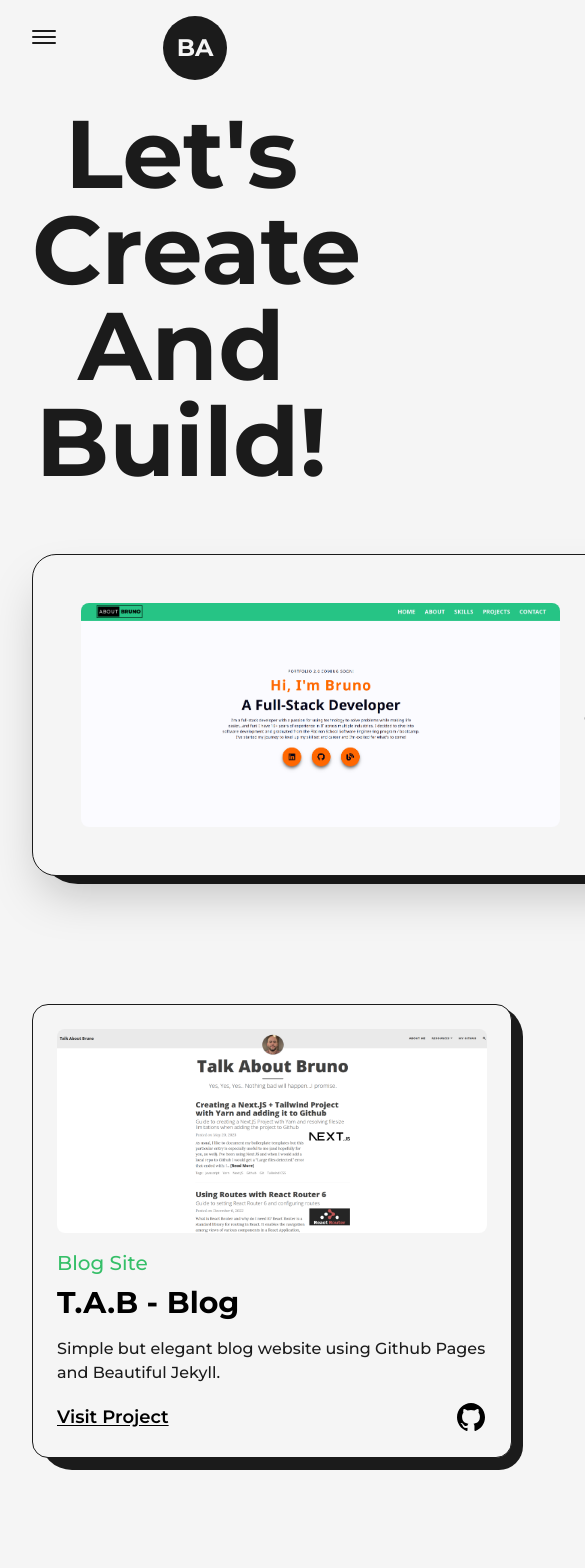
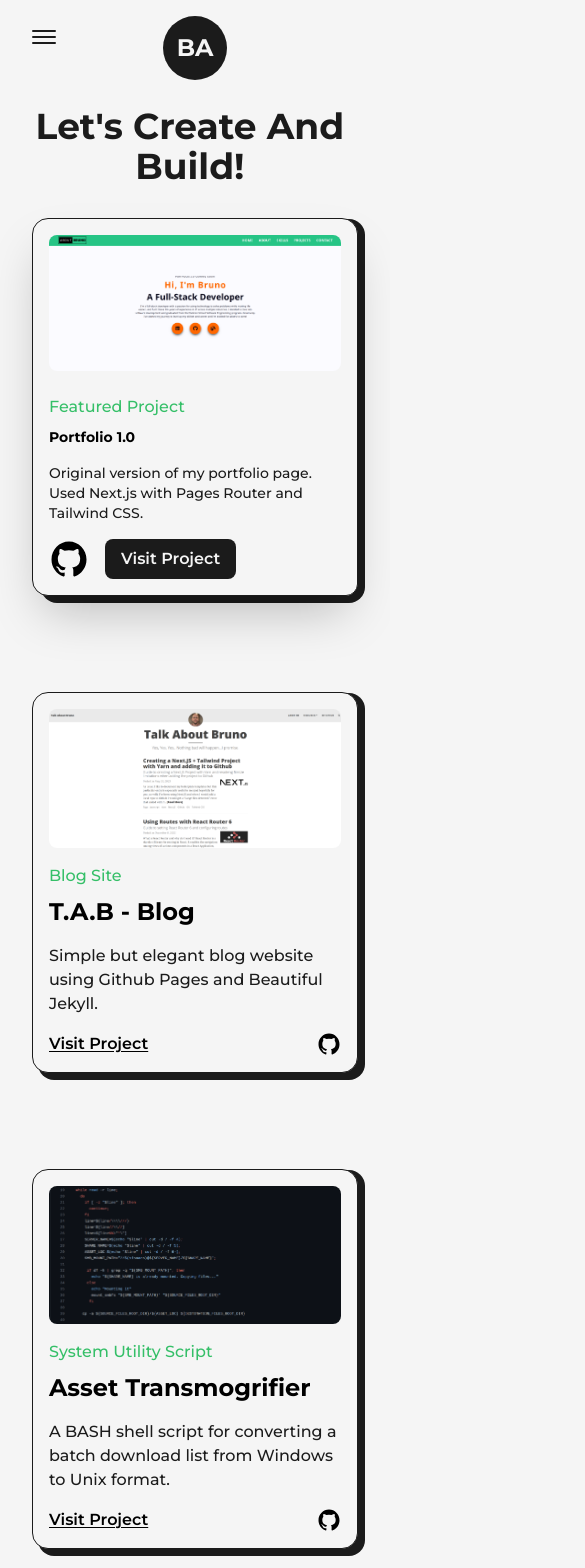
Before and after one commit to baguiar428/portfolio-2.0, a Next.js app: page /projects in a window 390 px wide. Shown: the top 1568 px of the page, 585 px wide, since content can reach past the window. Built offline with nearby package versions, Linux system fonts and the light colour scheme.

Commit message:
Completed responsive for projects page.Although something feels off about box styling.Revisit.

```diff
--- a/src/app/projects/page.js
+++ b/src/app/projects/page.js
@@ -24,13 +24,16 @@
 }) => {
   return (
     <article className="w-full flex items-center justify-between relative rounded-3xl rounded-br-2xl border border-solid border-dark bg-light shadow-2xl p-12
-    dark:bg-dark dark:border-light">
-      <div className="absolute top-0 -right-4 -z-10 w-[101%] h-[103%] rounded-[2.5rem] rounded-br-3xl bg-dark dark:bg-light" />
+    dark:bg-dark dark:border-light
+    lg:flex-col lg:p-8 xs:rounded-2xl xs:rounded-br-xl xs:p-4">
+      <div className="absolute top-0 -right-4 -z-10 w-[101%] h-[103%] rounded-[2.5rem] rounded-br-3xl bg-dark dark:bg-light
+      xs:-right-2 sm:h-[102%] xs:w-full xs:rounded-[1rem]" />
 
       <FramerLink
         href={website}
         target="_blank"
-        className="w-1/2 cursor-pointer overflow-hidden rounded-lg"
+        className="w-1/2 cursor-pointer overflow-hidden rounded-lg
+        lg:w-full"
         whileHover={{scale:1.01}}
         transition={{duration:0.2}}
       >
@@ -42,16 +45,17 @@
         sizes="(max-width: 768px) 100vw, (max-width: 1200px) 50vw, 50vw"
          />
       </FramerLink>
-      <div className="w-1/2 flex flex-col items-start justify-between pl-6">
-        <span className="text-primary font-medium text-xl">{type}</span>
+      <div className="w-1/2 flex flex-col items-start justify-between pl-6
+      lg:w-full lg:pl-0 lg:pt-6">
+        <span className="text-primary font-medium text-xl xs:text-base">{type}</span>
         <Link
           href={website}
           target="_blank"
           className="hover:underline underline-offset-2"
         >
-          <h2 className="my-2 w-full text-left text-4xl font-bold dark:text-light">{title}</h2>
+          <h2 className="my-2 w-full text-left text-4xl font-bold dark:text-light sm:text-sm">{title}</h2>
         </Link>
-        <p className="my-2 font-medium text-dark dark:text-light">{summary}</p>
+        <p className="my-2 font-medium text-dark dark:text-light sm:text-sm">{summary}</p>
         <div className="mt-2 flex items-center">
           <Link href={github} target="_blank" className="w-10">
             {" "}
@@ -62,7 +66,8 @@
             href={website}
             target="_blank"
             className="ml-4 rounded-lg bg-dark text-light p-2 px-6 text-lg font-semibold
-            dark:bg-light dark:text-dark"
+            dark:bg-light dark:text-dark
+            sm:px-4 sm:text-base"
           >
             Visit Project
           </Link>
@@ -74,8 +79,10 @@
 
 const Project = ({ title, type, summary, picture, website, github }) => {
   return (
-    <article className="w-full flex flex-col items-center justify-center rounded-2xl border border-solid border-dark bg-light p-6 relative dark:bg-dark dark:border-light">
-      <div className="absolute top-0 -right-3 -z-10 w-[101%] h-[103%] rounded-[2rem] rounded-br-3xl bg-dark dark:bg-light" />
+    <article className="w-full flex flex-col items-center justify-center rounded-2xl border border-solid border-dark bg-light p-6 relative dark:bg-dark dark:border-light
+    xs:p-4">
+      <div className="absolute top-0 -right-3 -z-10 w-[101%] h-[103%] rounded-[2rem] rounded-br-3xl bg-dark dark:bg-light
+      md:-right-2 md:w-[101%] xs:h-[102%] xs:rounded-[1rem]" />
 
       <FramerLink
         href={website}
@@ -88,13 +95,15 @@
         <Image src={picture} alt={title} className="w-full h-auto" />
       </FramerLink>
       <div className="w-full flex flex-col items-start justify-between mt-4">
-        <span className="text-primary font-medium text-xl">{type}</span>
+        <span className="text-primary font-medium text-xl
+        lg:text-lg md:text-base">{type}</span>
         <Link
           href={website}
           target="_blank"
           className="hover:underline underline-offset-2"
         >
-          <h2 className="my-2 w-full text-left text-3xl font-bold dark:text-light">{title}</h2>
+          <h2 className="my-2 w-full text-left text-3xl font-bold dark:text-light
+          lg:text-2xl">{title}</h2>
         </Link>
         <p className="my-2 font-medium text-dark dark:text-light">{summary}</p>
         <div className="w-full mt-2 flex items-center justify-between">
@@ -102,11 +111,12 @@
           <Link
             href={website}
             target="_blank"
-            className="text-lg font-semibold underline underline-offset-2 dark:text-light"
+            className="text-lg font-semibold underline underline-offset-2 dark:text-light
+            md:text-base"
           >
             Visit Project
           </Link>
-          <Link href={github} target="_blank" className="w-8">
+          <Link href={github} target="_blank" className="w-8 md:w-6">
             <GithubIcon />{" "}
           </Link>
         </div>
@@ -124,9 +134,11 @@
       </Head>
       <main className="w-full mb-16 flex flex-col items-center justify-center dark:text-light">
         <Layout className="pt-16">
-          <AnimatedText text="Let's Create and Build!" className="mb-16" />
+          <AnimatedText text="Let's Create and Build!" className="mb-16
+          lg:!text-7xl sm:mb-8 sm:!text-6xl xs:!text-4xl" />
 
-          <div className="grid grid-cols-12 gap-24 gap-y-32">
+          <div className="grid grid-cols-12 gap-24 gap-y-32
+          xl:gap-x-16 lg:gap-x-8 md:gap-y-24 sm:gap-x-0">
             <div className="col-span-12">
               <FeaturedProject
                 title="Portfolio 1.0"
@@ -138,7 +150,7 @@
               />
             </div>
             {/* For two side by side projects view use code below */}
-            <div className="col-span-6">
+            <div className="col-span-6 sm:col-span-12">
               <Project
                 title="T.A.B - Blog"
                 picture={blogPic}
@@ -148,7 +160,7 @@
                 github="https://github.com/baguiar428/Portfolio"
               />
             </div>
-            <div className="col-span-6">
+            <div className="col-span-6 sm:col-span-12">
             <Project
                 title="Asset Transmogrifier"
                 picture={assetTransmogrifier}
```
